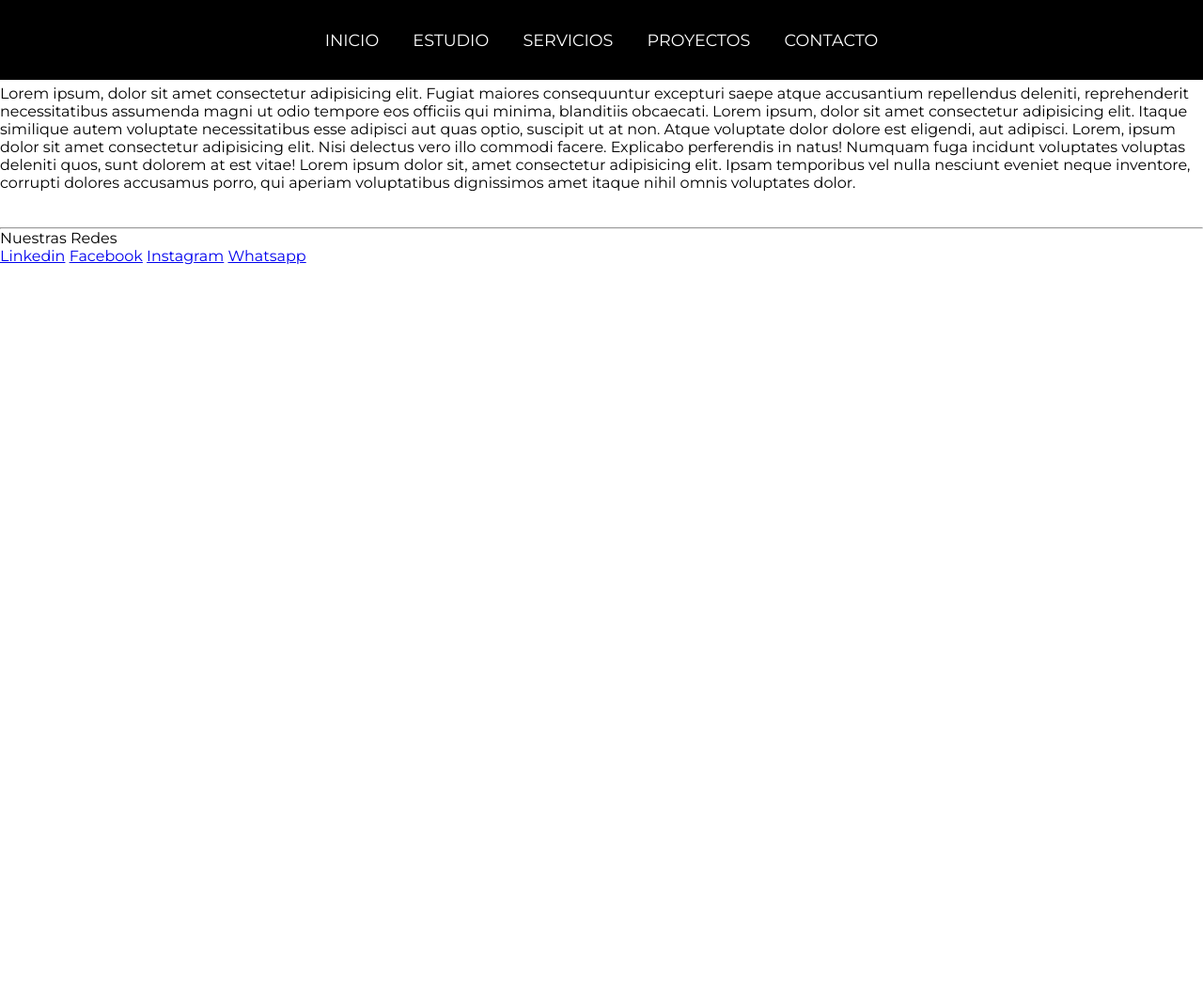
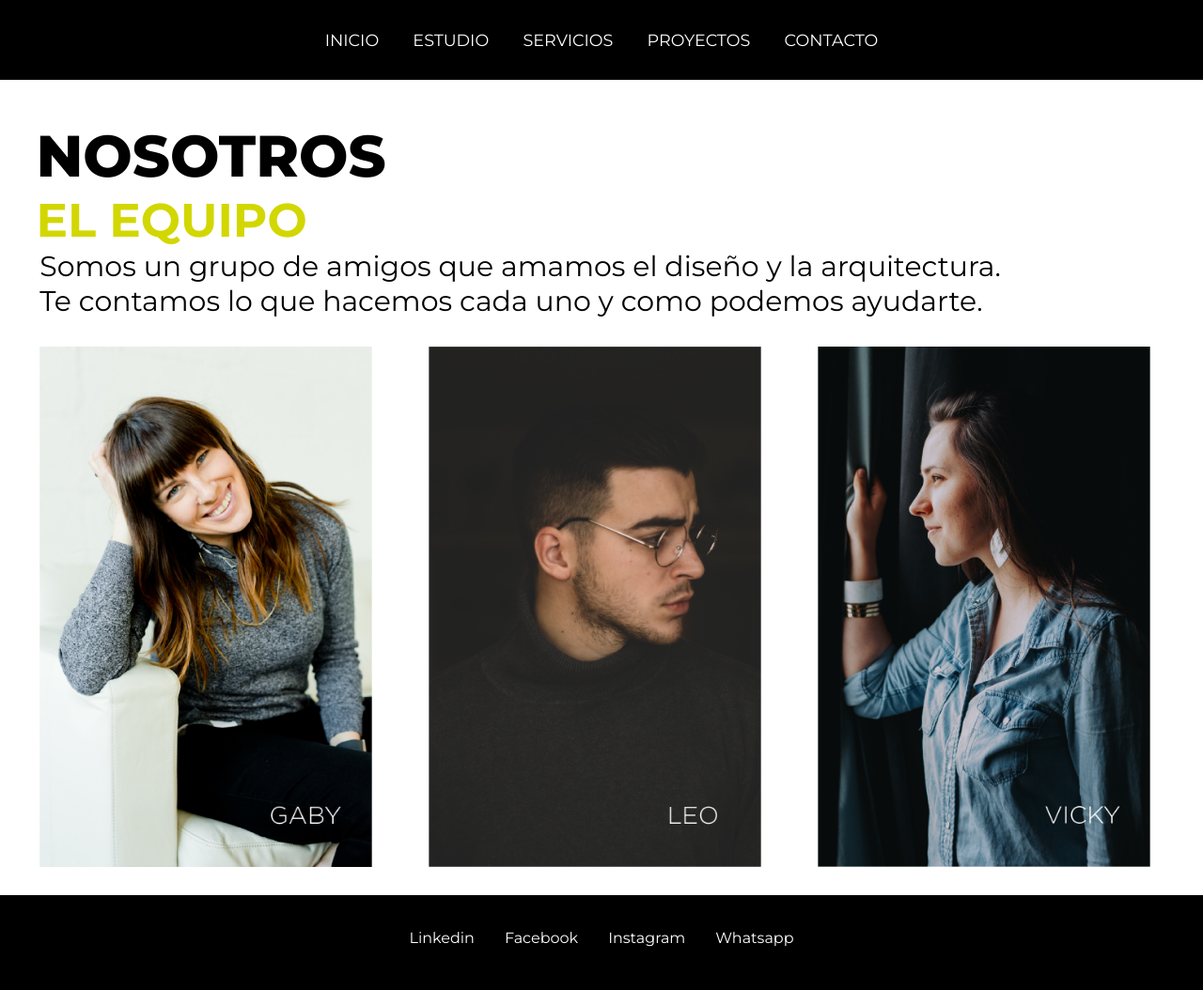
Before and after one commit to Juanpablo0105/idea_sanguinetti_jp, a plain HTML site: page pages/estudio.html in a window 1280 px wide. Shown: the whole page at 94% size. Before the commit the page ends 800 px from the top, so only its background shows below. Drawn offline with Linux system fonts and the light colour scheme.

Commit message:
se creo lnosotros perteneciente a la sección estudio

```diff
--- a/css/estilos.css
+++ b/css/estilos.css
@@ -336,3 +336,60 @@ z-index: 5;
   border-radius: 3px;
   border: 1px solid rgb(135, 137, 138);
 }
+
+/* Nosotros (sección estudio) */
+
+
+.contenedorNosotros h2{
+ font-size: 62px;
+ font-weight: 800;
+ padding-top: 10%;
+ margin-left: 3%;
+}
+
+.contenedorNosotros h3{
+ color: rgb(210, 215, 0);
+ font-size: 50px;
+ font-weight: 600;
+ margin-left: 3%;
+}
+
+.contenedorNosotros p{
+  margin-left: 3.3%;
+  font-size: 30px;
+}
+
+.imagenNosotros {
+ width: 100%;
+ padding: 30px;
+ margin-left: 3%;
+
+}
+
+.imagenNosotros:hover{
+filter: grayscale(100%);
+z-index: 5;
+}
+
+
+.gridMadre {
+  margin-right: 3%;
+ display: grid;
+ grid-template-columns: 1fr 1fr 1fr;
+ grid-template-rows: auto;
+ grid-template-areas:
+     "imagenUno imagenDos imagenTres"
+ ;
+}
+
+.imagenUno {
+ grid-area: imagenUno;
+}
+
+.imagenDos {
+ grid-area: imagenDos;
+}
+
+.imagenTres {
+ grid-area: imagenTres;
+}
--- a/pages/estudio.html
+++ b/pages/estudio.html
@@ -23,37 +23,31 @@
   </ul>
   </nav>
   </header>
-    <h2>Estudio</h2>
-    <h3>Un poco de nosotros</h3>
-    <h4>
-      Aquitectura a tu medida es un espacio donde podrás concretar todas tus
-      ideas
-    </h4>
-    <br />
-    <div>
-      Lorem ipsum, dolor sit amet consectetur adipisicing elit. Fugiat maiores
-      consequuntur excepturi saepe atque accusantium repellendus deleniti,
-      reprehenderit necessitatibus assumenda magni ut odio tempore eos officiis
-      qui minima, blanditiis obcaecati. Lorem ipsum, dolor sit amet consectetur
-      adipisicing elit. Itaque similique autem voluptate necessitatibus esse
-      adipisci aut quas optio, suscipit ut at non. Atque voluptate dolor dolore
-      est eligendi, aut adipisci. Lorem, ipsum dolor sit amet consectetur
-      adipisicing elit. Nisi delectus vero illo commodi facere. Explicabo
-      perferendis in natus! Numquam fuga incidunt voluptates voluptas deleniti
-      quos, sunt dolorem at est vitae! Lorem ipsum dolor sit, amet consectetur
-      adipisicing elit. Ipsam temporibus vel nulla nesciunt eveniet neque
-      inventore, corrupti dolores accusamus porro, qui aperiam voluptatibus
-      dignissimos amet itaque nihil omnis voluptates dolor.
+
+  <section id="nosotros">
+    <div class="contenedorNosotros">
+        <h2>NOSOTROS</h2>
+        <h3>EL EQUIPO</h3>
+       <p>Somos un grupo de amigos que amamos el diseño y la arquitectura.</p>
+       <p>Te contamos lo que hacemos cada uno y como podemos ayudarte.</p>
+
+        <div class="gridMadre">
+            <img class="imagenNosotros imagenUno" src="../imagenes/gaby.png" alt="Mujer">
+            <img class="imagenNosotros imagenDos" src="../imagenes/leo.png" alt="Hombre">
+            <img class="imagenNosotros imagenTres" src="../imagenes/vicky.png" alt="Mujer">
+        </div>
     </div>
-    <br />
-    <br />
-    <hr />
-    <footer>
-      <p>Nuestras Redes</p>
+
+</section>
+
+
+    <footer class="footer">
+      <div class="footer__redes">
       <a href="https://www.linkedin.com">Linkedin</a>
       <a href="https://www.facebook.com">Facebook</a>
       <a href="https://www.instagram.com/?hl=es">Instagram</a>
       <a href="https://web.whatsapp.com">Whatsapp</a>
-    </footer>
+      </div>
+      </footer>
   </body>
 </html>
```
Also changed, not shown: imagenes/gaby.png (added), imagenes/leo.png (added), imagenes/vicky.png (added).
